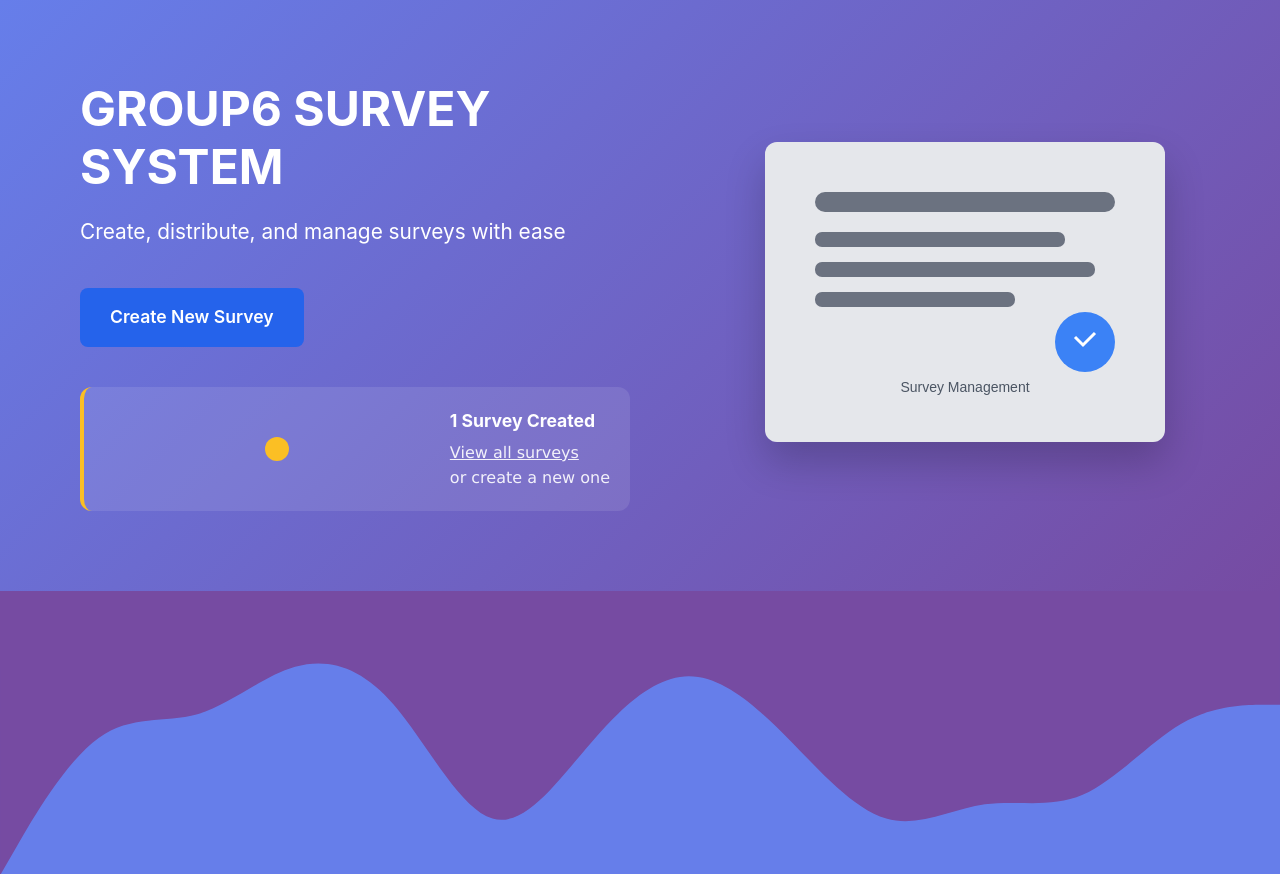
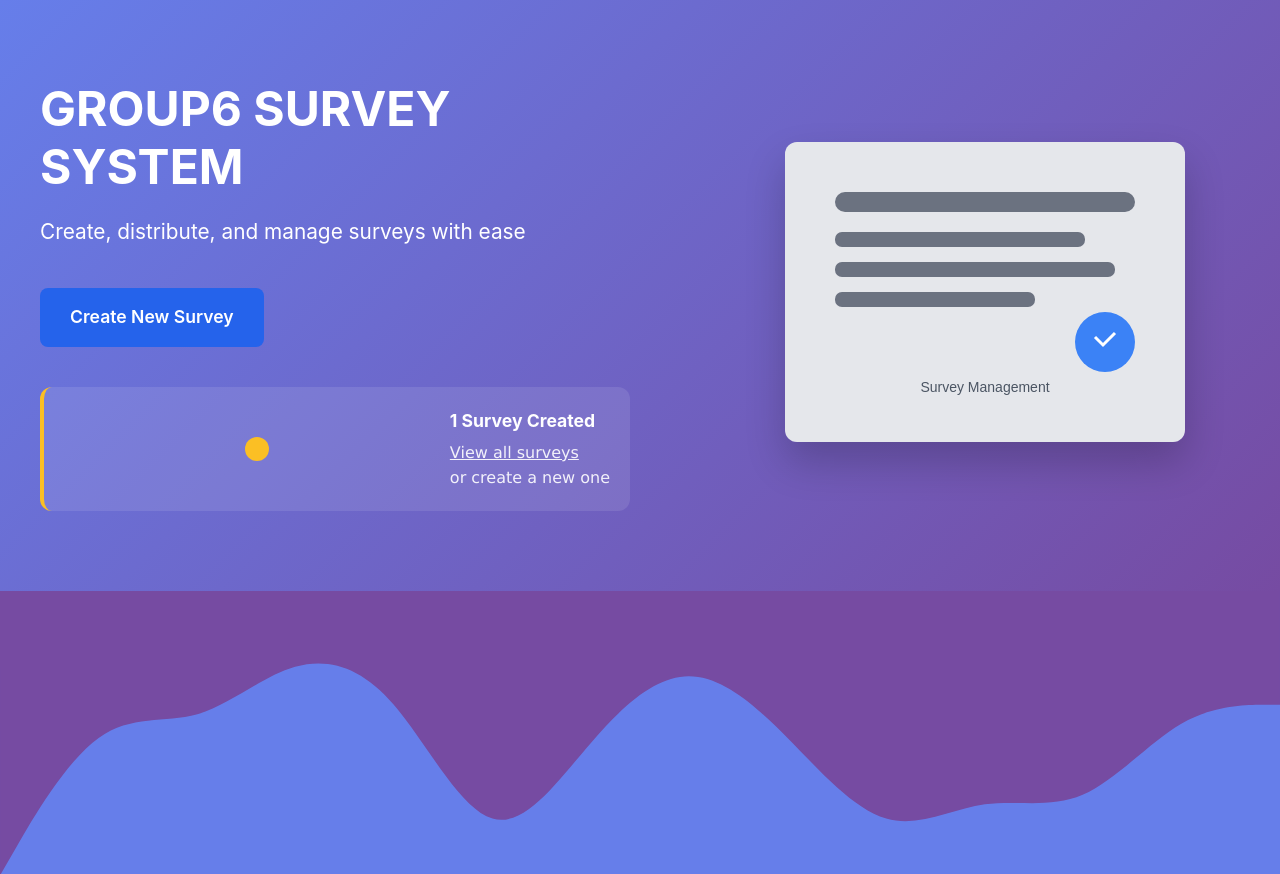
Before and after one commit to Danielambrose-web/GROUP6-Survey-Application, a Flask app: page / in a window 1280 px wide. Shown: the part 50-924 px from the top of the page. Run offline with Flask 3, Linux system fonts and the light colour scheme; data comes from the database, SQL or seed files in the repository.

Commit message:
Update styles.css

```diff
--- a/static/styles.css
+++ b/static/styles.css
@@ -245,7 +245,7 @@ a {
 }
 
 .hero-container {
-    max-width: 1200px;
+    max-width: 100%;
     margin: 0 auto;
     padding: 0 20px;
     display: grid;
```
